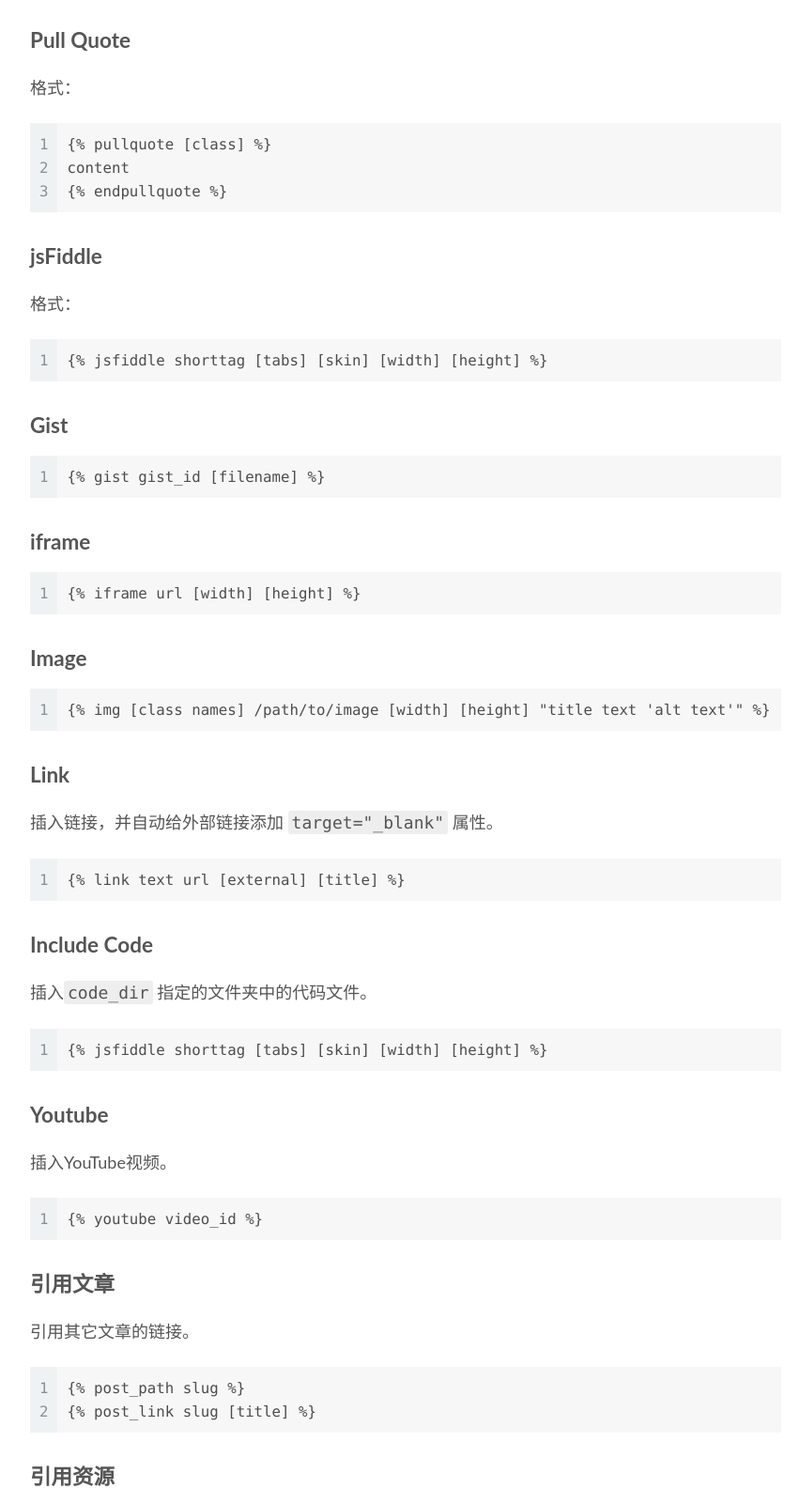
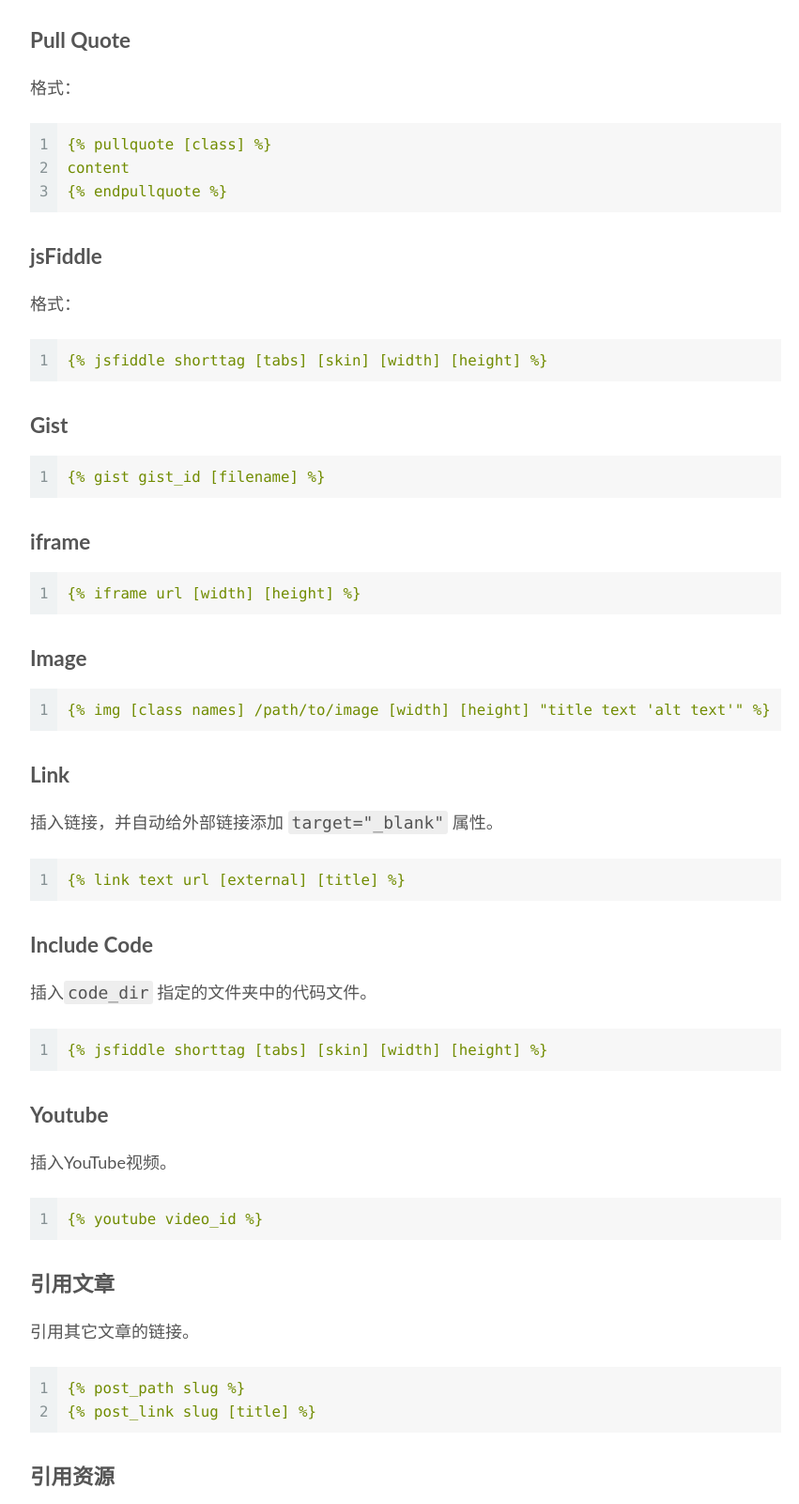
Before and after one commit to linghtiin/Amber, a plain HTML site: page 2019/10/01/text-page-in-blog/index.html in a window 1280 px wide. Shown: the part 1960-3561 px from the top of the page at 94% size, without its empty margins (368-1219 px from the left). Drawn offline with Linux system fonts and the light colour scheme.

Commit message:
Site updated: 2019-10-01 20:09:58

````diff
--- a/2019/10/01/text-page-in-blog/index.html
+++ b/2019/10/01/text-page-in-blog/index.html
@@ -63,7 +63,7 @@
 <meta property="og:site_name" content="Linghtiin`s Blog">
 <meta property="og:description" content="常用命令 在Hexo中支持Markdown语法，但有部分语法会导致不可预测的Bug。所以官方推荐以数据块的形式替代部分Markdown原生语法。">
 <meta property="og:locale" content="zh-CN">
-<meta property="og:updated_time" content="2019-10-01T11:10:13.491Z">
+<meta property="og:updated_time" content="2019-10-01T11:51:25.403Z">
 <meta name="twitter:card" content="summary">
 <meta name="twitter:title" content="how to use hexo">
 <meta name="twitter:description" content="常用命令 在Hexo中支持Markdown语法，但有部分语法会导致不可预测的Bug。所以官方推荐以数据块的形式替代部分Markdown原生语法。">
@@ -224,7 +224,7 @@
 
 
 
-              <time title="创建时间：2019-10-01 16:30:09 / 修改时间：19:10:13" itemprop="dateCreated datePublished" datetime="2019-10-01T16:30:09+08:00">2019-10-01</time>
+              <time title="创建时间：2019-10-01 16:30:09 / 修改时间：19:51:25" itemprop="dateCreated datePublished" datetime="2019-10-01T16:30:09+08:00">2019-10-01</time>
             </span>
 
 
@@ -264,10 +264,10 @@
 <h2 id="标签插件"><a href="#标签插件" class="headerlink" title="标签插件"></a>标签插件</h2><h3 id="代码"><a href="#代码" class="headerlink" title="代码"></a>代码</h3><p><strong>格式</strong>：</p>
 <figure class="highlight php"><table><tr><td class="gutter"><pre><span class="line">1</span><br><span class="line">2</span><br><span class="line">3</span><br></pre></td><td class="code"><pre><span class="line">&#123;% codeblock [title] [lang:language] [url] [link text] %&#125;</span><br><span class="line">code snippet</span><br><span class="line">&#123;% endcodeblock %&#125;</span><br></pre></td></tr></table></figure>
 
-<figure class="highlight xml"><table><tr><td class="gutter"><pre><span class="line">1</span><br><span class="line">2</span><br><span class="line">3</span><br></pre></td><td class="code"><pre><span class="line">(```) [language] [title] [url] [link text]</span><br><span class="line">code snippet</span><br><span class="line">(```)</span><br></pre></td></tr></table></figure>
+<figure class="highlight yaml"><table><tr><td class="gutter"><pre><span class="line">1</span><br><span class="line">2</span><br><span class="line">3</span><br></pre></td><td class="code"><pre><span class="line"><span class="string">(```)</span> <span class="string">[language]</span> <span class="string">[title]</span> <span class="string">[url]</span> <span class="string">[link</span> <span class="string">text]</span></span><br><span class="line"><span class="string">code</span> <span class="string">snippet</span></span><br><span class="line"><span class="string">(```)</span></span><br></pre></td></tr></table></figure>
 
 <h3 id="引用"><a href="#引用" class="headerlink" title="引用"></a>引用</h3><p><strong>格式</strong>：</p>
-<figure class="highlight xml"><table><tr><td class="gutter"><pre><span class="line">1</span><br><span class="line">2</span><br><span class="line">3</span><br></pre></td><td class="code"><pre><span class="line">&#123;% blockquote [auther[,source]] [link] [source_link_title] %&#125;</span><br><span class="line">content</span><br><span class="line">&#123;% endblockquote %&#125;</span><br></pre></td></tr></table></figure>
+<figure class="highlight yaml"><table><tr><td class="gutter"><pre><span class="line">1</span><br><span class="line">2</span><br><span class="line">3</span><br></pre></td><td class="code"><pre><span class="line"><span class="string">&#123;%</span> <span class="string">blockquote</span> <span class="string">[auther[,source]]</span> <span class="string">[link]</span> <span class="string">[source_link_title]</span> <span class="string">%&#125;</span></span><br><span class="line"><span class="string">content</span></span><br><span class="line"><span class="string">&#123;%</span> <span class="string">endblockquote</span> <span class="string">%&#125;</span></span><br></pre></td></tr></table></figure>
 
 <p><strong>样例</strong>:</p>
 <blockquote><p>使用引用块时可以提供参数，从而快速完成固定的格式。</p>
@@ -286,31 +286,31 @@
 <footer><strong>Seth Godin <http: 2009 sethgodin.typepad.com seths_blog 07 welcome-to-island-marketing.html> Welcome to Island Marketing</http:></strong></footer></blockquote>
 
 <h3 id="Pull-Quote"><a href="#Pull-Quote" class="headerlink" title="Pull Quote"></a>Pull Quote</h3><p>格式：</p>
-<figure class="highlight xml"><table><tr><td class="gutter"><pre><span class="line">1</span><br><span class="line">2</span><br><span class="line">3</span><br></pre></td><td class="code"><pre><span class="line">&#123;% pullquote [class] %&#125;</span><br><span class="line">content</span><br><span class="line">&#123;% endpullquote %&#125;</span><br></pre></td></tr></table></figure>
+<figure class="highlight yaml"><table><tr><td class="gutter"><pre><span class="line">1</span><br><span class="line">2</span><br><span class="line">3</span><br></pre></td><td class="code"><pre><span class="line"><span class="string">&#123;%</span> <span class="string">pullquote</span> <span class="string">[class]</span> <span class="string">%&#125;</span></span><br><span class="line"><span class="string">content</span></span><br><span class="line"><span class="string">&#123;%</span> <span class="string">endpullquote</span> <span class="string">%&#125;</span></span><br></pre></td></tr></table></figure>
 
 <h3 id="jsFiddle"><a href="#jsFiddle" class="headerlink" title="jsFiddle"></a>jsFiddle</h3><p>格式：</p>
-<figure class="highlight xml"><table><tr><td class="gutter"><pre><span class="line">1</span><br></pre></td><td class="code"><pre><span class="line">&#123;% jsfiddle shorttag [tabs] [skin] [width] [height] %&#125;</span><br></pre></td></tr></table></figure>
+<figure class="highlight yaml"><table><tr><td class="gutter"><pre><span class="line">1</span><br></pre></td><td class="code"><pre><span class="line"><span class="string">&#123;%</span> <span class="string">jsfiddle</span> <span class="string">shorttag</span> <span class="string">[tabs]</span> <span class="string">[skin]</span> <span class="string">[width]</span> <span class="string">[height]</span> <span class="string">%&#125;</span></span><br></pre></td></tr></table></figure>
 
-<h3 id="Gist"><a href="#Gist" class="headerlink" title="Gist"></a>Gist</h3><figure class="highlight xml"><table><tr><td class="gutter"><pre><span class="line">1</span><br></pre></td><td class="code"><pre><span class="line">&#123;% gist gist_id [filename] %&#125;</span><br></pre></td></tr></table></figure>
+<h3 id="Gist"><a href="#Gist" class="headerlink" title="Gist"></a>Gist</h3><figure class="highlight yaml"><table><tr><td class="gutter"><pre><span class="line">1</span><br></pre></td><td class="code"><pre><span class="line"><span class="string">&#123;%</span> <span class="string">gist</span> <span class="string">gist_id</span> <span class="string">[filename]</span> <span class="string">%&#125;</span></span><br></pre></td></tr></table></figure>
 
-<h3 id="iframe"><a href="#iframe" class="headerlink" title="iframe"></a>iframe</h3><figure class="highlight xml"><table><tr><td class="gutter"><pre><span class="line">1</span><br></pre></td><td class="code"><pre><span class="line">&#123;% iframe url [width] [height] %&#125;</span><br></pre></td></tr></table></figure>
+<h3 id="iframe"><a href="#iframe" class="headerlink" title="iframe"></a>iframe</h3><figure class="highlight yaml"><table><tr><td class="gutter"><pre><span class="line">1</span><br></pre></td><td class="code"><pre><span class="line"><span class="string">&#123;%</span> <span class="string">iframe</span> <span class="string">url</span> <span class="string">[width]</span> <span class="string">[height]</span> <span class="string">%&#125;</span></span><br></pre></td></tr></table></figure>
 
-<h3 id="Image"><a href="#Image" class="headerlink" title="Image"></a>Image</h3><figure class="highlight xml"><table><tr><td class="gutter"><pre><span class="line">1</span><br></pre></td><td class="code"><pre><span class="line">&#123;% img [class names] /path/to/image [width] [height] "title text 'alt text'" %&#125;</span><br></pre></td></tr></table></figure>
+<h3 id="Image"><a href="#Image" class="headerlink" title="Image"></a>Image</h3><figure class="highlight yaml"><table><tr><td class="gutter"><pre><span class="line">1</span><br></pre></td><td class="code"><pre><span class="line"><span class="string">&#123;%</span> <span class="string">img</span> <span class="string">[class</span> <span class="string">names]</span> <span class="string">/path/to/image</span> <span class="string">[width]</span> <span class="string">[height]</span> <span class="string">"title text 'alt text'"</span> <span class="string">%&#125;</span></span><br></pre></td></tr></table></figure>
 
 <h3 id="Link"><a href="#Link" class="headerlink" title="Link"></a>Link</h3><p>插入链接，并自动给外部链接添加 <code>target=&quot;_blank&quot;</code> 属性。</p>
-<figure class="highlight xml"><table><tr><td class="gutter"><pre><span class="line">1</span><br></pre></td><td class="code"><pre><span class="line">&#123;% link text url [external] [title] %&#125;</span><br></pre></td></tr></table></figure>
+<figure class="highlight yaml"><table><tr><td class="gutter"><pre><span class="line">1</span><br></pre></td><td class="code"><pre><span class="line"><span class="string">&#123;%</span> <span class="string">link</span> <span class="string">text</span> <span class="string">url</span> <span class="string">[external]</span> <span class="string">[title]</span> <span class="string">%&#125;</span></span><br></pre></td></tr></table></figure>
 
 <h3 id="Include-Code"><a href="#Include-Code" class="headerlink" title="Include Code"></a>Include Code</h3><p>插入<code>code_dir</code> 指定的文件夹中的代码文件。</p>
-<figure class="highlight xml"><table><tr><td class="gutter"><pre><span class="line">1</span><br></pre></td><td class="code"><pre><span class="line">&#123;% jsfiddle shorttag [tabs] [skin] [width] [height] %&#125;</span><br></pre></td></tr></table></figure>
+<figure class="highlight yaml"><table><tr><td class="gutter"><pre><span class="line">1</span><br></pre></td><td class="code"><pre><span class="line"><span class="string">&#123;%</span> <span class="string">jsfiddle</span> <span class="string">shorttag</span> <span class="string">[tabs]</span> <span class="string">[skin]</span> <span class="string">[width]</span> <span class="string">[height]</span> <span class="string">%&#125;</span></span><br></pre></td></tr></table></figure>
 
 <h3 id="Youtube"><a href="#Youtube" class="headerlink" title="Youtube"></a>Youtube</h3><p>插入YouTube视频。</p>
-<figure class="highlight xml"><table><tr><td class="gutter"><pre><span class="line">1</span><br></pre></td><td class="code"><pre><span class="line">&#123;% youtube video_id %&#125;</span><br></pre></td></tr></table></figure>
+<figure class="highlight yaml"><table><tr><td class="gutter"><pre><span class="line">1</span><br></pre></td><td class="code"><pre><span class="line"><span class="string">&#123;%</span> <span class="string">youtube</span> <span class="string">video_id</span> <span class="string">%&#125;</span></span><br></pre></td></tr></table></figure>
 
 <h3 id="引用文章"><a href="#引用文章" class="headerlink" title="引用文章"></a>引用文章</h3><p>引用其它文章的链接。</p>
-<figure class="highlight xml"><table><tr><td class="gutter"><pre><span class="line">1</span><br><span class="line">2</span><br></pre></td><td class="code"><pre><span class="line">&#123;% post_path slug %&#125;</span><br><span class="line">&#123;% post_link slug [title] %&#125;</span><br></pre></td></tr></table></figure>
+<figure class="highlight yaml"><table><tr><td class="gutter"><pre><span class="line">1</span><br><span class="line">2</span><br></pre></td><td class="code"><pre><span class="line"><span class="string">&#123;%</span> <span class="string">post_path</span> <span class="string">slug</span> <span class="string">%&#125;</span></span><br><span class="line"><span class="string">&#123;%</span> <span class="string">post_link</span> <span class="string">slug</span> <span class="string">[title]</span> <span class="string">%&#125;</span></span><br></pre></td></tr></table></figure>
 
 <h3 id="引用资源"><a href="#引用资源" class="headerlink" title="引用资源"></a>引用资源</h3><p>引用文章的资源</p>
-<figure class="highlight xml"><table><tr><td class="gutter"><pre><span class="line">1</span><br><span class="line">2</span><br><span class="line">3</span><br></pre></td><td class="code"><pre><span class="line">&#123;% asset_path slug %&#125;</span><br><span class="line">&#123;% asset_img slug [title] %&#125;</span><br><span class="line">&#123;% asset_link slug [title] %&#125;</span><br></pre></td></tr></table></figure>
+<figure class="highlight yaml"><table><tr><td class="gutter"><pre><span class="line">1</span><br><span class="line">2</span><br><span class="line">3</span><br></pre></td><td class="code"><pre><span class="line"><span class="string">&#123;%</span> <span class="string">asset_path</span> <span class="string">slug</span> <span class="string">%&#125;</span></span><br><span class="line"><span class="string">&#123;%</span> <span class="string">asset_img</span> <span class="string">slug</span> <span class="string">[title]</span> <span class="string">%&#125;</span></span><br><span class="line"><span class="string">&#123;%</span> <span class="string">asset_link</span> <span class="string">slug</span> <span class="string">[title]</span> <span class="string">%&#125;</span></span><br></pre></td></tr></table></figure>
 
 <h3 id="文章摘要"><a href="#文章摘要" class="headerlink" title="文章摘要"></a>文章摘要</h3><p>在文章中使用 <code>&lt;!-- more --&gt;</code>，那么 <code>&lt;!-- more --&gt;</code> 之前的文字将会被视为摘要。<br>首页中将只出现这部分文字，同时这部分文字也会出现在正文之中。</p>
 
--- a/css/main.css
+++ b/css/main.css
@@ -1156,7 +1156,7 @@ pre .javascript .function {
 }
 .links-of-author a::before,
 .links-of-author span.exturl::before {
-  background: #2bedff;
+  background: #adff9e;
   border-radius: 50%;
   content: ' ';
   display: inline-block;
````
Also changed, not shown: index.html (+1 -1 lines).
